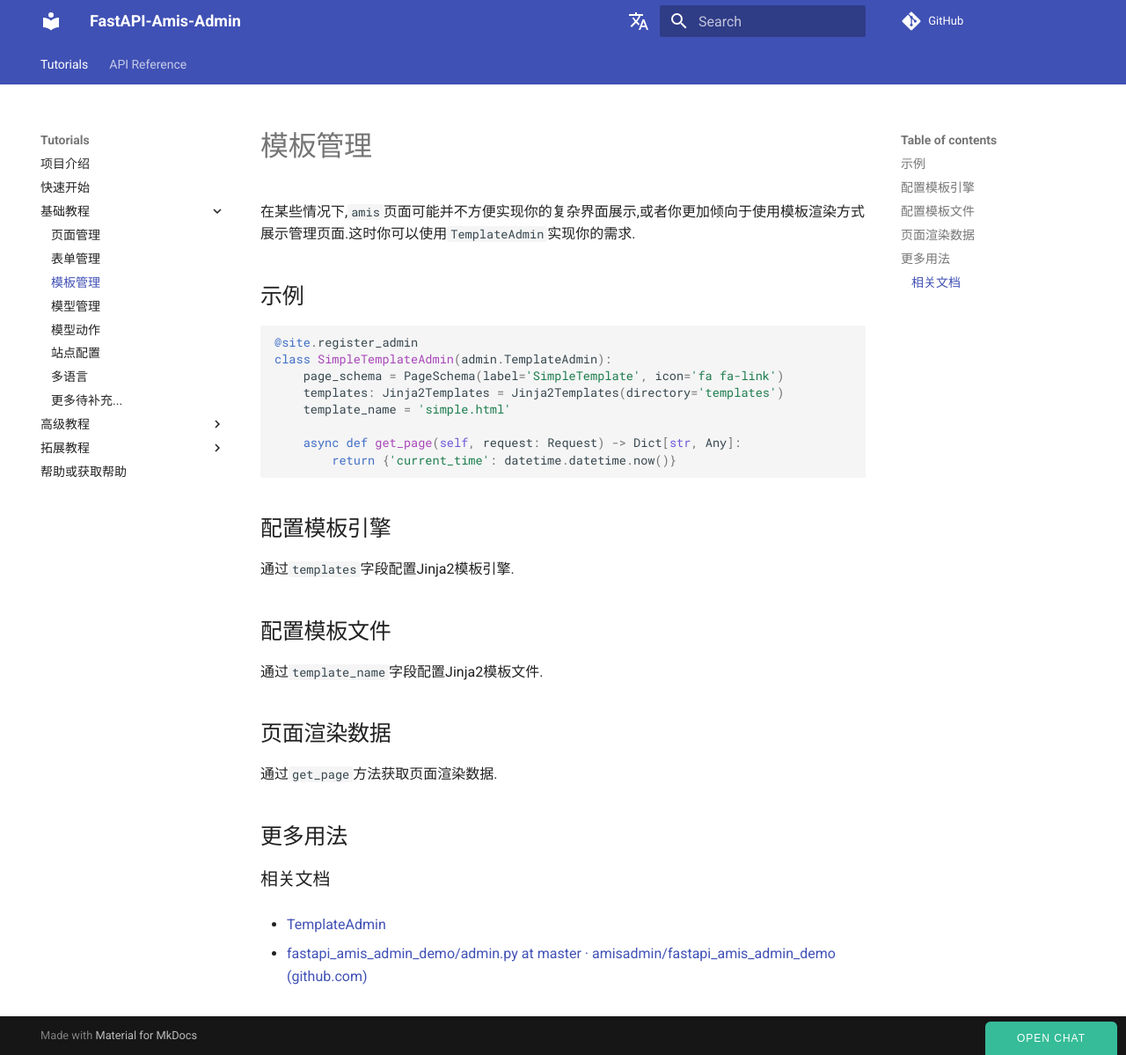
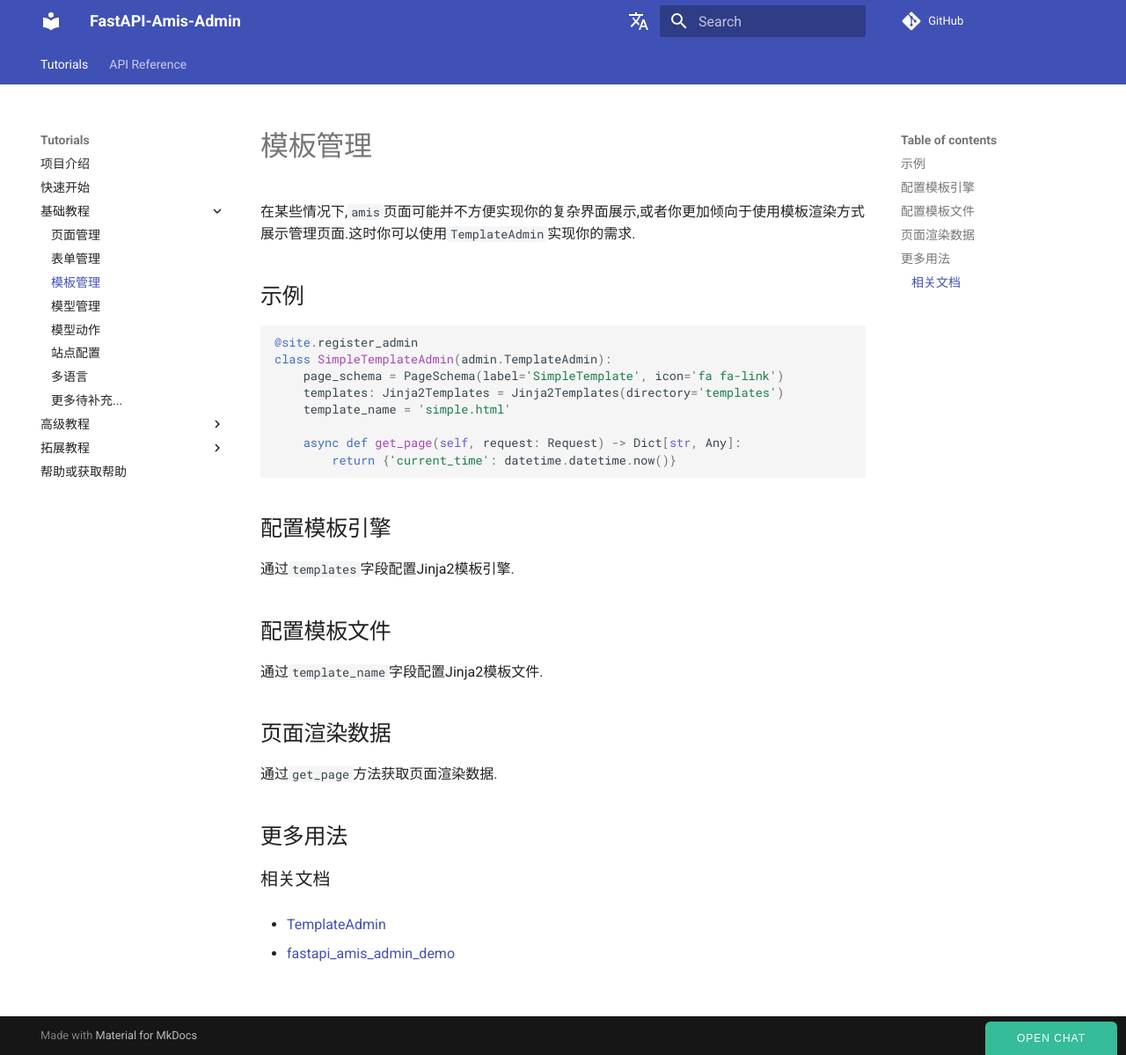
Before and after one commit to amisadmin/fastapi-amis-admin, an MkDocs documentation site: the page built from docs/zh/docs/tutorials/basic/TemplateAdmin.md, in a window 1280 px wide and 1199 px high. Shown: the whole window at 88% size. Built offline with MkDocs 1.6.1 and Material for MkDocs 9.7.7, drawn with Linux system fonts in a browser that asks for light colours; comment, search, counter and statistics services are not loaded.

```diff
--- a/docs/zh/docs/tutorials/basic/TemplateAdmin.md
+++ b/docs/zh/docs/tutorials/basic/TemplateAdmin.md
@@ -33,4 +33,4 @@
 
 - [TemplateAdmin](/amis_admin/TemplateAdmin/)
 
-- [fastapi_amis_admin_demo/admin.py at master · amisadmin/fastapi_amis_admin_demo (github.com)](https://github.com/amisadmin/fastapi_amis_admin_demo/blob/master/apps/demo/admin.py)
+- [fastapi_amis_admin_demo](https://github.com/amisadmin/fastapi_amis_admin_demo/)
```
Also changed, not shown: README.en.md (+2 -2 lines), docs/zh/docs/index.md (+2 -2 lines), docs/zh/docs/tutorials/advanced/user-auth.md (+3 -3 lines), README.md.
